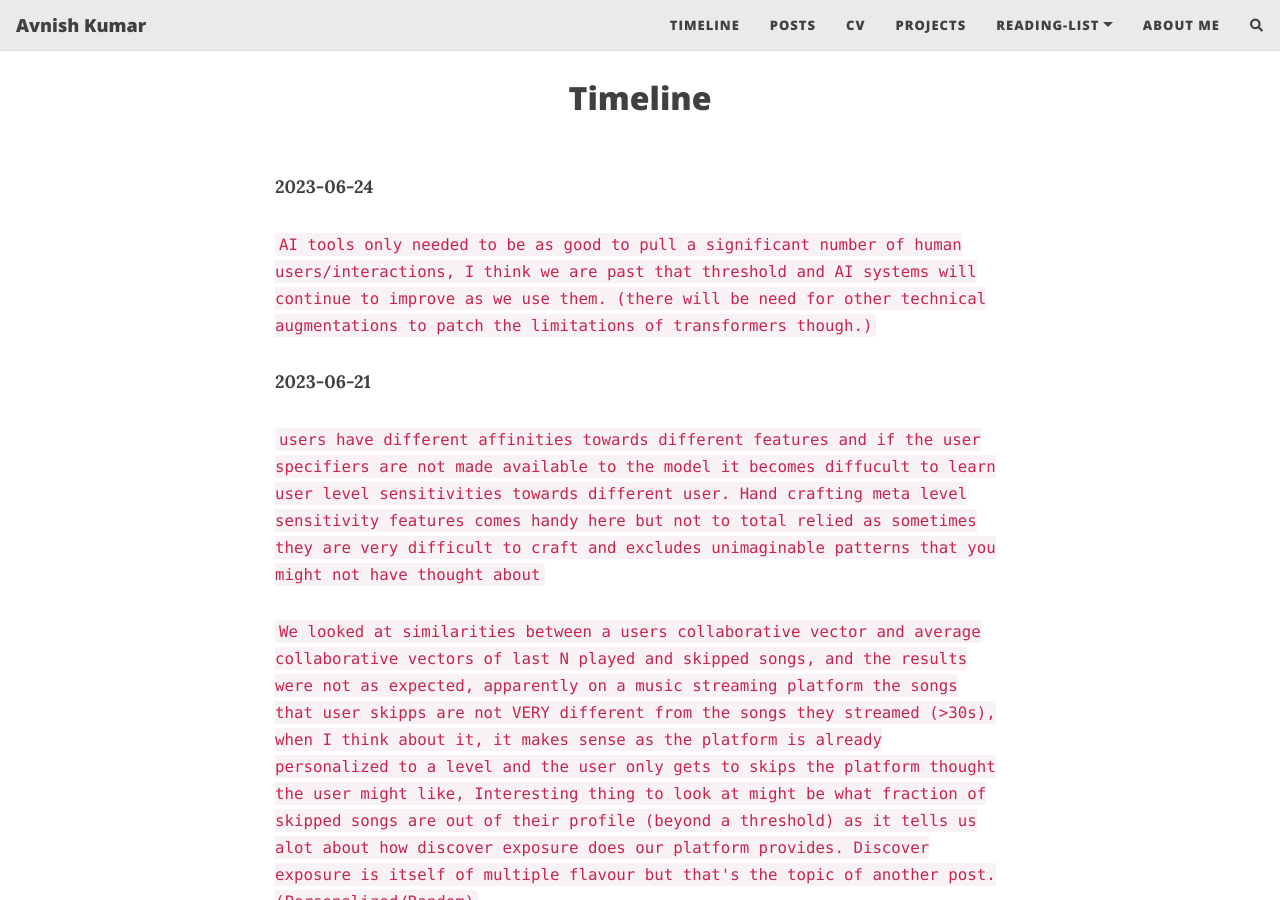
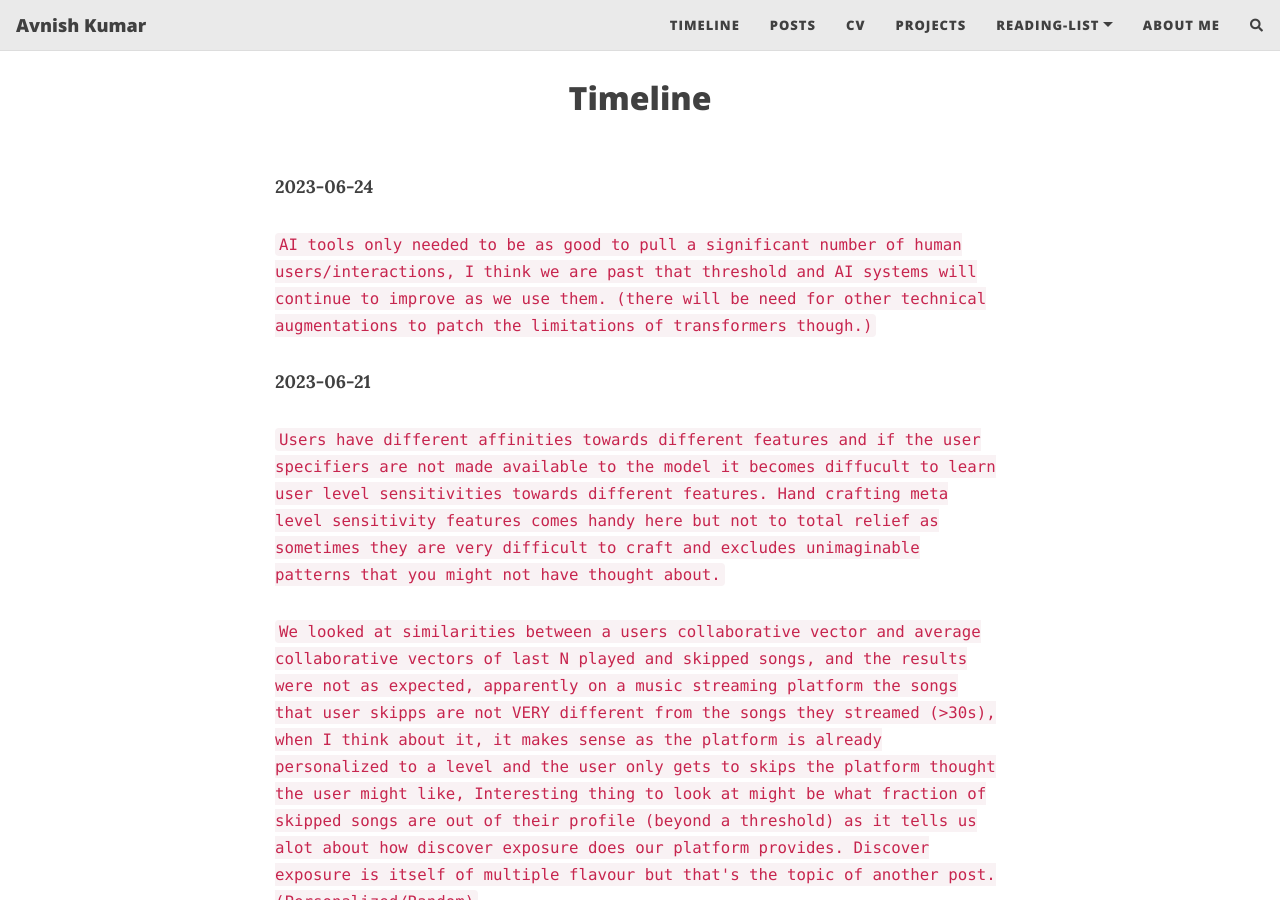
Before and after one commit to kavnish/kavnish.github.io, a Jekyll site: the page built from pages/timeline.md, in a window 1280 px wide and 900 px high. Built offline with Jekyll 4.4.1, drawn with Linux system fonts in a browser that asks for light colours; nearby versions of some CDN libraries; comment, search, counter and statistics services are not loaded.

Commit message:
updated tl

```diff
--- a/pages/timeline.md
+++ b/pages/timeline.md
@@ -14,11 +14,9 @@ published: true
 `AI tools only needed to be as good to pull a significant number of human users/interactions, I think we are past that threshold and AI systems will continue to improve as we use them. (there will be need for other technical augmentations to patch the limitations of transformers though.)`
 
 
-
-
 **2023-06-21**
 
-`users have different affinities towards different features and if the user specifiers are not made available to the model it becomes diffucult to learn user level sensitivities towards different user. Hand crafting meta level sensitivity features comes handy here but not to total relied as sometimes they are very difficult to craft and excludes unimaginable patterns that you might not have thought about`
+`Users have different affinities towards different features and if the user specifiers are not made available to the model it becomes diffucult to learn user level sensitivities towards different features. Hand crafting meta level sensitivity features comes handy here but not to total relief as sometimes they are very difficult to craft and excludes unimaginable patterns that you might not have thought about.`
 
 `We looked at similarities between a users collaborative vector and average collaborative vectors of last N played and skipped songs, and the results were not as expected, apparently on a music streaming platform the songs that user skipps are not VERY different from the songs they streamed (>30s), when I think about it, it makes sense as the platform is already personalized to a level and the user only gets to skips the platform thought the user might like, Interesting thing to look at might be what fraction of skipped songs are out of their profile (beyond a threshold) as it tells us alot about how discover exposure does our platform provides. Discover exposure is itself of multiple flavour but that's the topic of another post. (Personalized/Random)`
 
```
